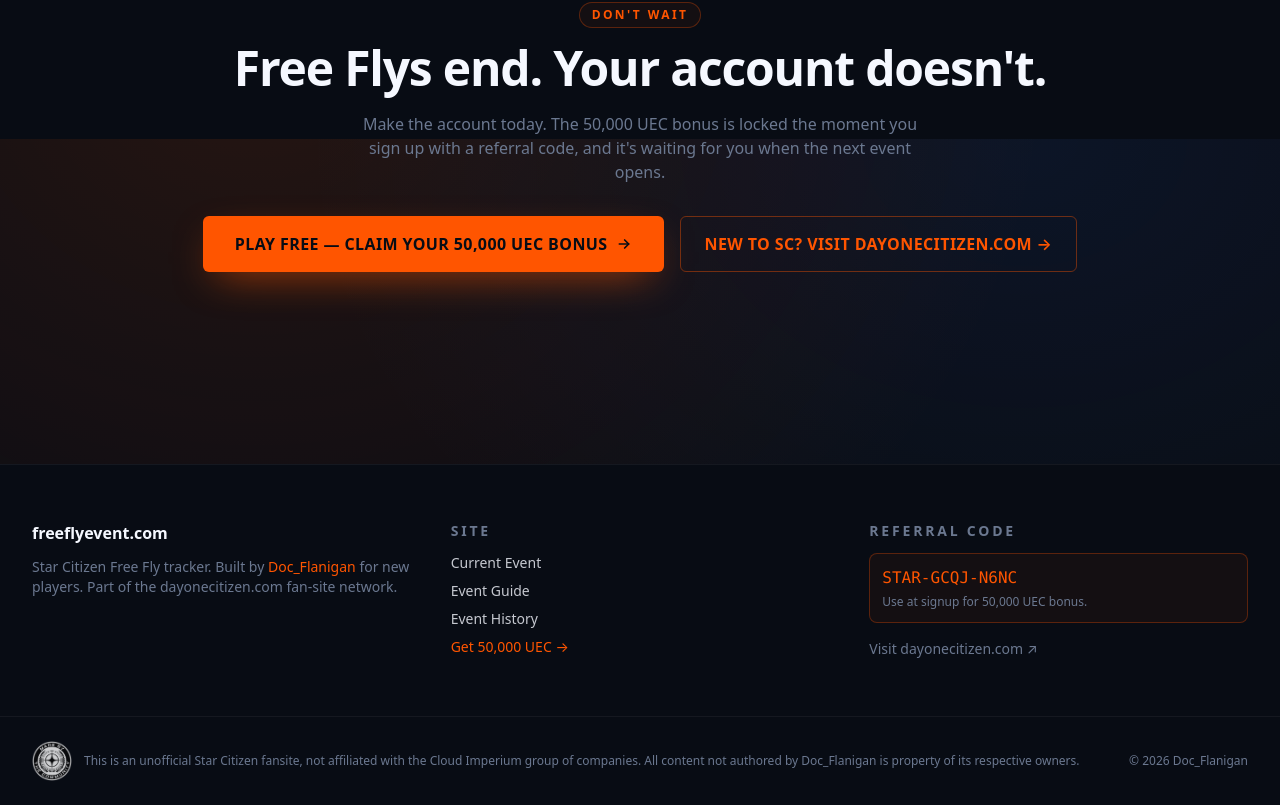
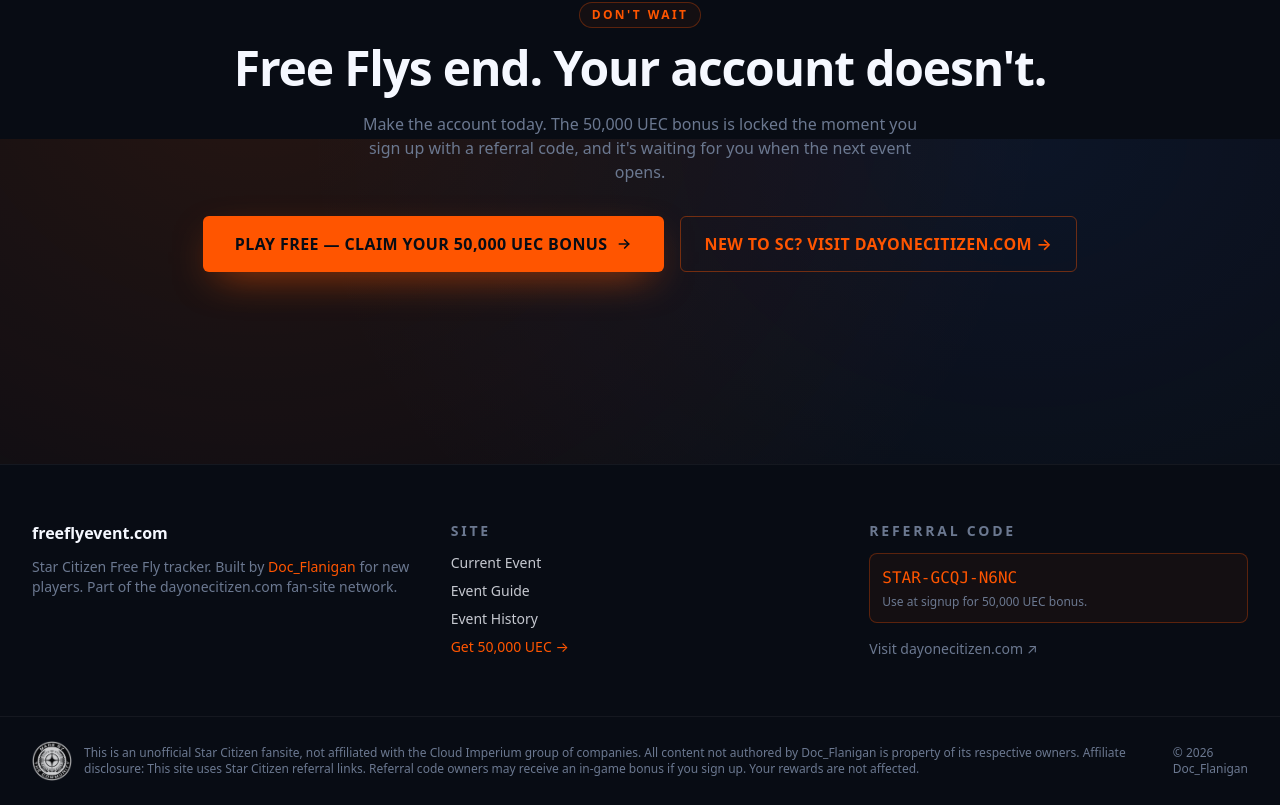
Before and after one commit to doc-flanigan/freeflyevent-site, a Next.js app: page / in a window 1280 px wide. Shown: the part 4661-5466 px from the top of the page. Built offline with nearby package versions, Linux system fonts and the light colour scheme; no server answers.

Commit message:
fix: rename tracking endpoint to avoid adblocker filter lists
/api/track-click was being blocked by adblockers (EasyPrivacy, uBlock
Origin) before the fetch reached the server. Renamed to /api/log.

```diff
--- a/src/components/CTAButton.tsx
+++ b/src/components/CTAButton.tsx
@@ -29,7 +29,7 @@
 
   const handleClick = () => {
     const code = href.split('referral=')[1] ?? ''
-    fetch('/api/track-click', {
+    fetch('/api/log', {
       method: 'POST',
       keepalive: true,
       headers: { 'Content-Type': 'application/json' },
--- a/src/components/Footer.tsx
+++ b/src/components/Footer.tsx
@@ -89,7 +89,10 @@
             <span>
               This is an unofficial Star Citizen fansite, not affiliated with the
               Cloud Imperium group of companies. All content not authored by
-              Doc_Flanigan is property of its respective owners.
+              Doc_Flanigan is property of its respective owners.{' '}
+              Affiliate disclosure: This site uses Star Citizen referral links.
+              Referral code owners may receive an in-game bonus if you sign up.
+              Your rewards are not affected.
             </span>
           </div>
           <div className="flex items-center gap-4">
```
Also changed, not shown: src/app/api/log/route.ts (renamed from src/app/api/track-click/route.ts).
